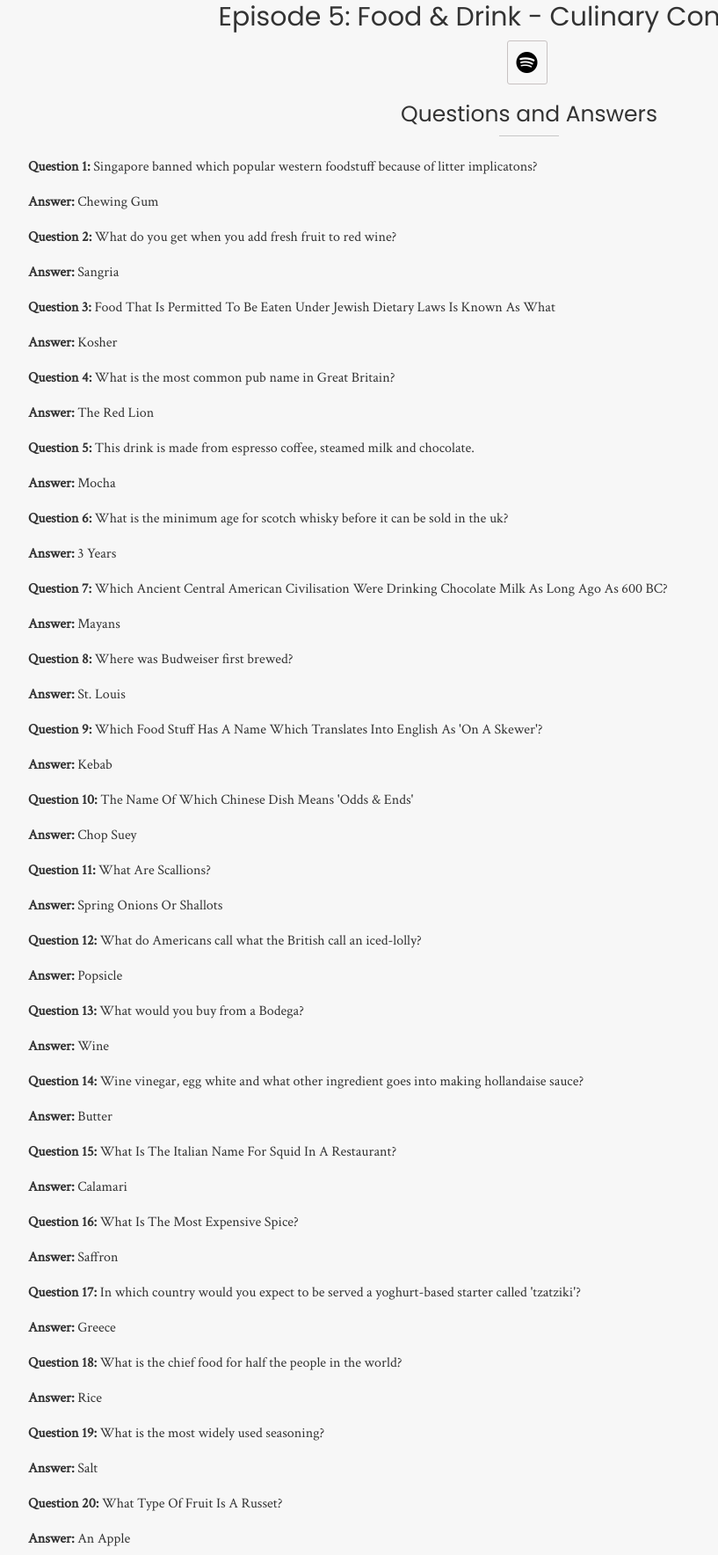
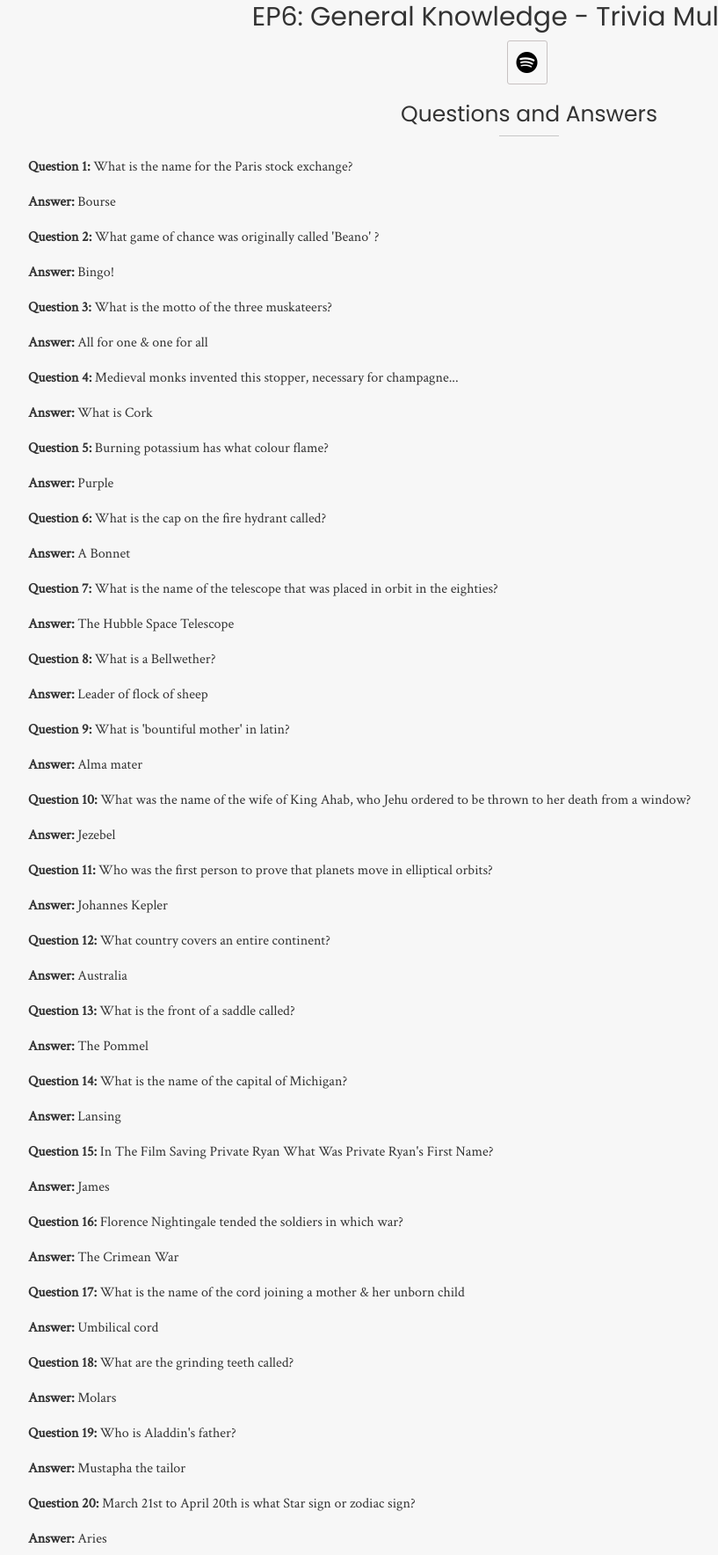
Before and after one commit to cesarjsanchez/triviatok, a plain HTML site: page episodes/ep6-general-knowledge-trivia-multiverse.html in a window 1280 px wide. Shown: the part 122-1890 px from the top of the page at 88% size, without its empty margins (53-870 px from the left). Drawn offline with Linux system fonts and the light colour scheme; a script that the page names is missing.

Commit message:
Episode 6

```diff
--- a/episodes/ep5-food-and-drink.html
+++ b/episodes/ep6-general-knowledge-trivia-multiverse.html
@@ -5,7 +5,7 @@
     <meta charset="utf-8">
     <meta http-equiv="X-UA-Compatible" content="IE=edge">
     <meta name="viewport" content="width=device-width, initial-scale=1">
-    <meta name="description" content="Food & Drink: Culinary Conundrums">
+    <meta name="description" content="EP6: General Knowledge - Trivia Multiverse">
     <meta name="author" content="AI-Handro">
     <link rel="stylesheet" type="text/css" href="../assets/css/bootstrap.min.css">
     <link rel="stylesheet" type="text/css" href="../assets/font-awesome/css/font-awesome.min.css">
@@ -15,7 +15,7 @@
     <link rel="stylesheet" type="text/css" href="../assets/css/style.css">
     <script defer src="https://unpkg.com/@tinybirdco/flock.js" data-host="https://api.us-east.tinybird.co" data-token="p.eyJ1IjogImU0Mzk4MGJlLTZhYzgtNDdjNy1iNjVlLTE0MzI3NTEzOGRmMiIsICJpZCI6ICJmM2MxNWJkNy0zZjhmLTQyMDAtOTExOS03M2Y4M2VkYzA0ZDAiLCAiaG9zdCI6ICJ1c19lYXN0In0.8218NBHpyk588auK755g9_EPUnsEynKEXhY2CPRTihw"></script>
     <script type="text/javascript" src="../assets/js/script.js"></script>
-    <title>EP3: Food & Drink - Culinary Conundrums</title>
+    <title>EP6: General Knowledge - Trivia Multiverse</title>
 </head>
 
 <body>
@@ -47,39 +47,39 @@
             <section>
                 <div class="container">
                     <section class="generic text-center">
-                        <h2>Episode 5: Food & Drink - Culinary Conundrums</h2>
+                        <h2>EP6: General Knowledge - Trivia Multiverse</h2>
 
                         <!-- <img class="img-generic img-responsive" src="../assets/img/5.jpg"> -->
                     </section>
                     <section class="social-episode">
                       <ul>
-                        <li><a href="https://open.spotify.com/episode/0yK6ZSC3lw5asjbANUAcWV?si=e_o3GZNJS6ekmniZ-V-Nqw" class="fa fa-spotify fa-2x" aria-hidden="true" target="_blank" ></a></li>
+                        <li><a href="https://open.spotify.com/show/3PAqIZxXECZvc9KHS8ooDF" class="fa fa-spotify fa-2x" aria-hidden="true" target="_blank" ></a></li>
                       </ul>
                     </section>
                     <section class="font-2">
                         <h3 class="text-center">Questions and Answers</h3>
                         <hr class="hr-mid">
 
-                        <p><strong>Question 1:</strong> Singapore banned which popular western foodstuff because of litter implicatons?</p><p><strong>Answer:</strong> Chewing Gum</p>
-                        <p><strong>Question 2:</strong> What do you get when you add fresh fruit to red wine?</p><p><strong>Answer:</strong> Sangria</p>
-                        <p><strong>Question 3:</strong> Food That Is Permitted To Be Eaten Under Jewish Dietary Laws Is Known As What</p><p><strong>Answer:</strong> Kosher</p>
-                        <p><strong>Question 4:</strong> What is the most common pub name in Great Britain?</p><p><strong>Answer:</strong> The Red Lion</p>
-                        <p><strong>Question 5:</strong> This drink is made from espresso coffee, steamed milk and chocolate.</p><p><strong>Answer:</strong> Mocha</p>
-                        <p><strong>Question 6:</strong> What is the minimum age for scotch whisky before it can be sold in the uk?</p><p><strong>Answer:</strong> 3 Years</p>
-                        <p><strong>Question 7:</strong> Which Ancient Central American Civilisation Were Drinking Chocolate Milk As Long Ago As 600 BC?</p><p><strong>Answer:</strong> Mayans</p>
-                        <p><strong>Question 8:</strong> Where was Budweiser first brewed?</p><p><strong>Answer:</strong> St. Louis</p>
-                        <p><strong>Question 9:</strong> Which Food Stuff Has A Name Which Translates Into English As 'On A Skewer'?</p><p><strong>Answer:</strong> Kebab</p>
-                        <p><strong>Question 10:</strong> The Name Of Which Chinese Dish Means 'Odds & Ends'</p><p><strong>Answer:</strong> Chop Suey</p>
-                        <p><strong>Question 11:</strong> What Are Scallions?</p><p><strong>Answer:</strong> Spring Onions Or Shallots</p>
-                        <p><strong>Question 12:</strong> What do Americans call what the British call an iced-lolly?</p><p><strong>Answer:</strong> Popsicle</p>
-                        <p><strong>Question 13:</strong> What would you buy from a Bodega?</p><p><strong>Answer:</strong> Wine</p>
-                        <p><strong>Question 14:</strong> Wine vinegar, egg white and what other ingredient goes into making hollandaise sauce?</p><p><strong>Answer:</strong> Butter</p>
-                        <p><strong>Question 15:</strong> What Is The Italian Name For Squid In A Restaurant?</p><p><strong>Answer:</strong> Calamari</p>
-                        <p><strong>Question 16:</strong> What Is The Most Expensive Spice?</p><p><strong>Answer:</strong> Saffron</p>
-                        <p><strong>Question 17:</strong> In which country would you expect to be served a yoghurt-based starter called 'tzatziki'?</p><p><strong>Answer:</strong> Greece</p>
-                        <p><strong>Question 18:</strong> What is the chief food for half the people in the world?</p><p><strong>Answer:</strong> Rice</p>
-                        <p><strong>Question 19:</strong> What is the most widely used seasoning?</p><p><strong>Answer:</strong> Salt</p>
-                        <p><strong>Question 20:</strong> What Type Of Fruit Is A Russet?</p><p><strong>Answer:</strong> An Apple</p>
+                        <p><strong>Question 1:</strong> What is the name for the Paris stock exchange? </p><p><strong>Answer:</strong> Bourse</p>
+                        <p><strong>Question 2:</strong> What game of chance was originally called 'Beano' ?</p><p><strong>Answer:</strong> Bingo!</p>
+                        <p><strong>Question 3:</strong> What is the motto of the three muskateers? </p><p><strong>Answer:</strong> All for one & one for all</p>
+                        <p><strong>Question 4:</strong> Medieval monks invented this stopper, necessary for champagne...</p><p><strong>Answer:</strong> What is Cork</p>
+                        <p><strong>Question 5:</strong> Burning potassium has what colour flame? </p><p><strong>Answer:</strong> Purple</p>
+                        <p><strong>Question 6:</strong> What is the cap on the fire hydrant called? </p><p><strong>Answer:</strong> A Bonnet</p>
+                        <p><strong>Question 7:</strong> What is the name of the telescope that was placed in orbit in the eighties?</p><p><strong>Answer:</strong> The Hubble Space Telescope</p>
+                        <p><strong>Question 8:</strong> What is a Bellwether? </p><p><strong>Answer:</strong> Leader of flock of sheep</p>
+                        <p><strong>Question 9:</strong> What is 'bountiful mother' in latin? </p><p><strong>Answer:</strong> Alma mater</p>
+                        <p><strong>Question 10:</strong> What was the name of the wife of King Ahab, who Jehu ordered to be thrown to her death from a window?</p><p><strong>Answer:</strong> Jezebel</p>
+                        <p><strong>Question 11:</strong> Who was the first person to prove that planets move in elliptical orbits? </p><p><strong>Answer:</strong> Johannes Kepler</p>
+                        <p><strong>Question 12:</strong> What country covers an entire continent?</p><p><strong>Answer:</strong> Australia</p>
+                        <p><strong>Question 13:</strong> What is the front of a saddle called?</p><p><strong>Answer:</strong> The Pommel</p>
+                        <p><strong>Question 14:</strong> What is the name of the capital of Michigan? </p><p><strong>Answer:</strong> Lansing</p>
+                        <p><strong>Question 15:</strong> In The Film Saving Private Ryan What Was Private Ryan's First Name?</p><p><strong>Answer:</strong> James</p>
+                        <p><strong>Question 16:</strong> Florence Nightingale tended the soldiers in which war?</p><p><strong>Answer:</strong> The Crimean War</p>
+                        <p><strong>Question 17:</strong> What is the name of the cord joining a mother & her unborn child</p><p><strong>Answer:</strong> Umbilical cord</p>
+                        <p><strong>Question 18:</strong> What are the grinding teeth called?</p><p><strong>Answer:</strong> Molars</p>
+                        <p><strong>Question 19:</strong> Who is Aladdin's father? </p><p><strong>Answer:</strong> Mustapha the tailor</p>
+                        <p><strong>Question 20:</strong> March 21st to April 20th is what Star sign or zodiac sign? </p><p><strong>Answer:</strong> Aries</p>
                     </section>
                 </div>
             </section>
```
Also changed, not shown: episodes.html (+13 -0 lines).
